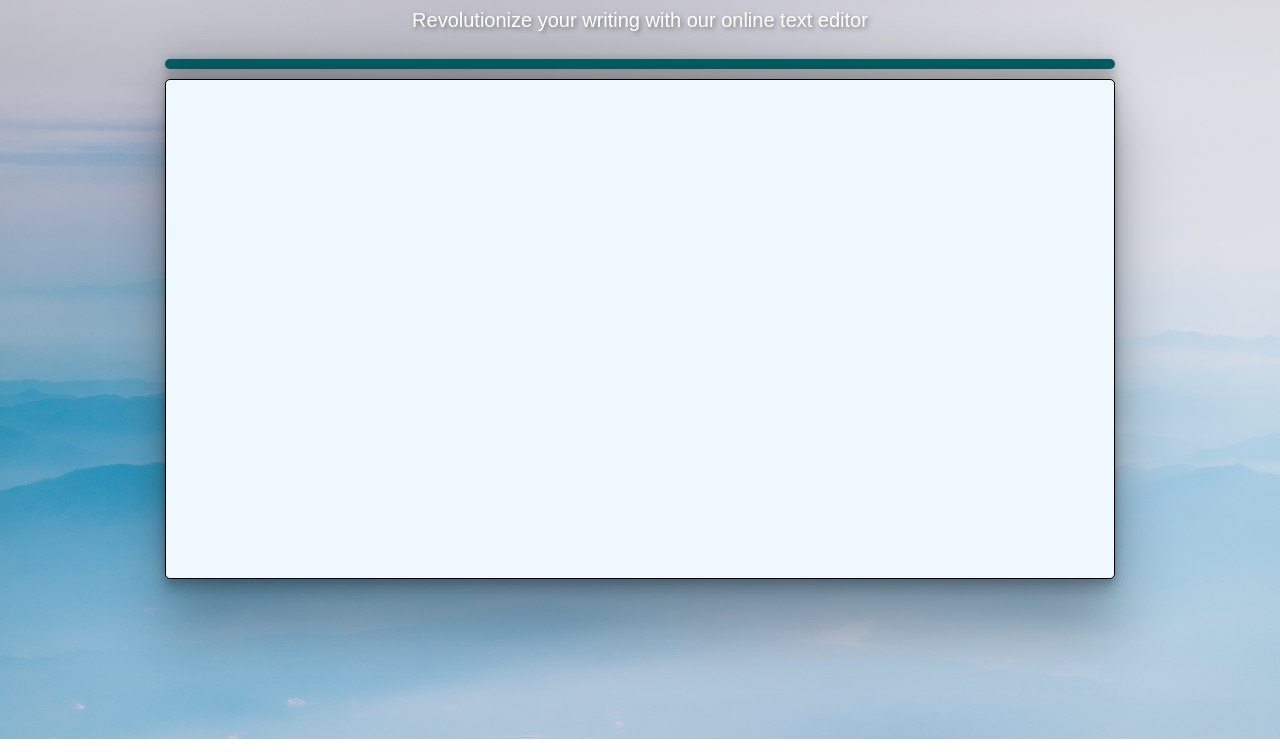
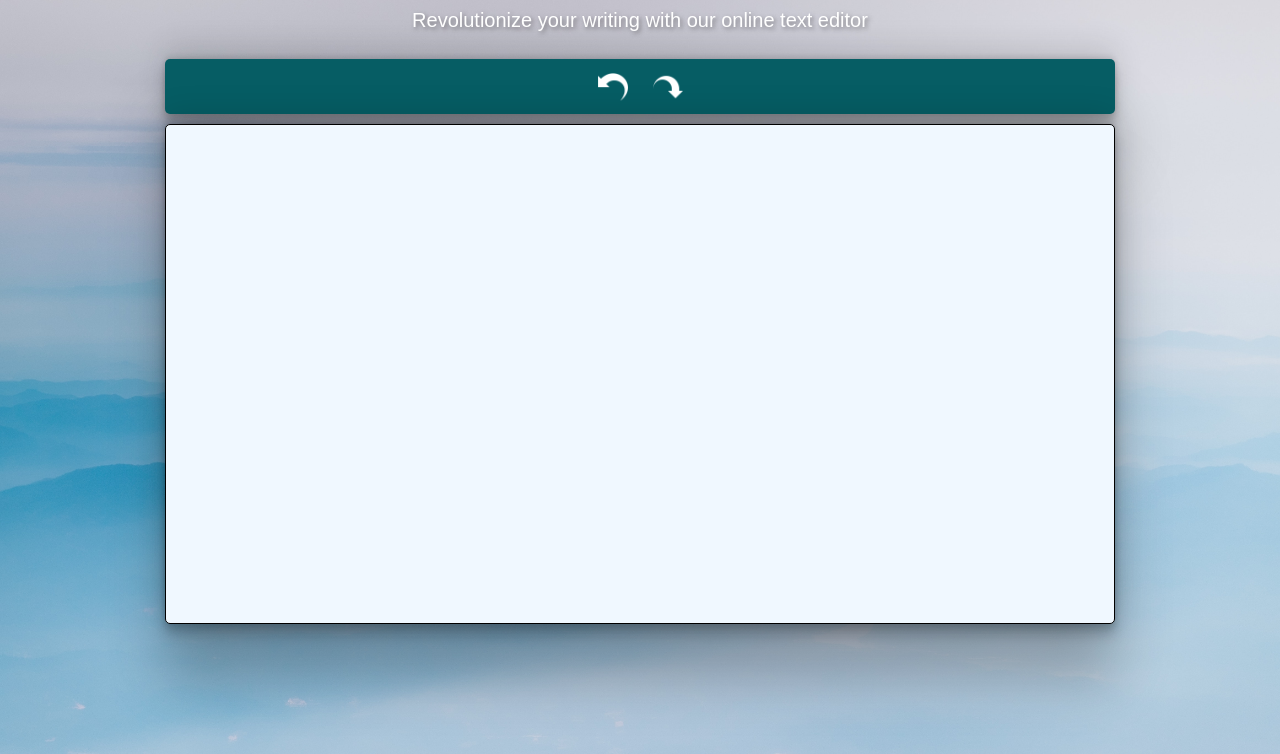
Before and after one commit to ravindukavi20/Text_Editor_web, a plain HTML site: page index.html in a window 1280 px wide. Shown: the part 61-815 px from the top of the page. Drawn offline with nearby package versions, Linux system fonts and the light colour scheme.

Commit message:
add text undo redo features

```diff
--- a/index.html
+++ b/index.html
@@ -24,6 +24,14 @@
     <div class="container_01">
         <div class="toolbar">
 
+            <button class="undo" onclick="undoText()">
+                <img src="Resources/undo-4-32.png" width="30">
+            </button>
+            <button class="redo" onclick="redoText()">
+                <img src="Resources/action-redo-32.png" width="30">
+            </button>
+
+
         </div>
 
 		<div class="text_area" id="text_area" contenteditable="true"></div>
--- a/script.js
+++ b/script.js
@@ -0,0 +1,31 @@
+
+//undo redo function
+let textHistory = [];
+let currentIndex = -1;
+
+function undoText() {
+      if (currentIndex > 0) {
+            currentIndex--;
+            const textArea = document.getElementById('text_area');
+            if (textArea) {
+                textArea.innerHTML = textHistory[currentIndex];
+             }
+       }
+ }
+ function redoText() {
+       if (currentIndex < textHistory.length - 1) {
+            currentIndex++;
+            const textArea = document.getElementById('text_area');
+            if (textArea) {
+                textArea.innerHTML = textHistory[currentIndex];
+            }
+        }
+  }
+
+  document.getElementById('text_area').addEventListener('input', function () {
+        currentIndex++;
+        if (currentIndex < textHistory.length) {
+            textHistory = textHistory.slice(0, currentIndex);
+        }
+        textHistory.push(document.getElementById('text_area').innerHTML);
+    });
```
